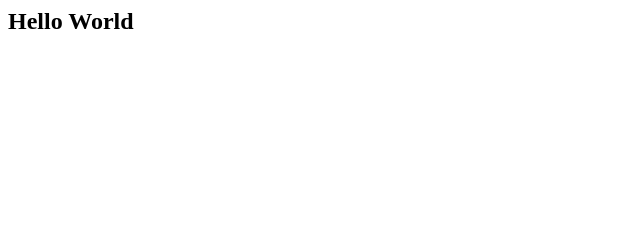
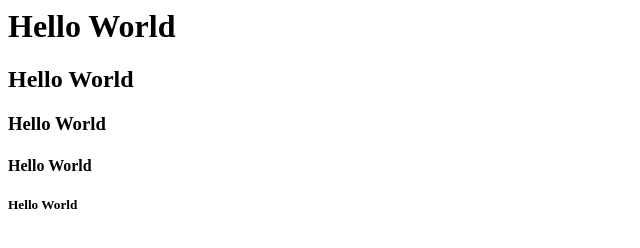
Before and after one commit to LeANguyen/LeANguyen.github.io, a plain HTML site: page index.html in a window 1280 px wide. Shown: the whole page, without its empty margins (0-640 px from the left). Drawn offline with Linux system fonts and the light colour scheme.

Commit message:
first commit

```diff
--- a/index.html
+++ b/index.html
@@ -1,3 +1,15 @@
 <html>
-  <h2>Hello World</h2>
+  <head>
+    <title>My Personal Website</title>
+  </head>
+
+  <body>
+    <head>
+      <h1>Hello World</h1>
+      <h2>Hello World</h2>
+      <h3>Hello World</h3>
+      <h4>Hello World</h4>
+      <h5>Hello World</h5>
+    </head>
+  </body>
 </html>
```
